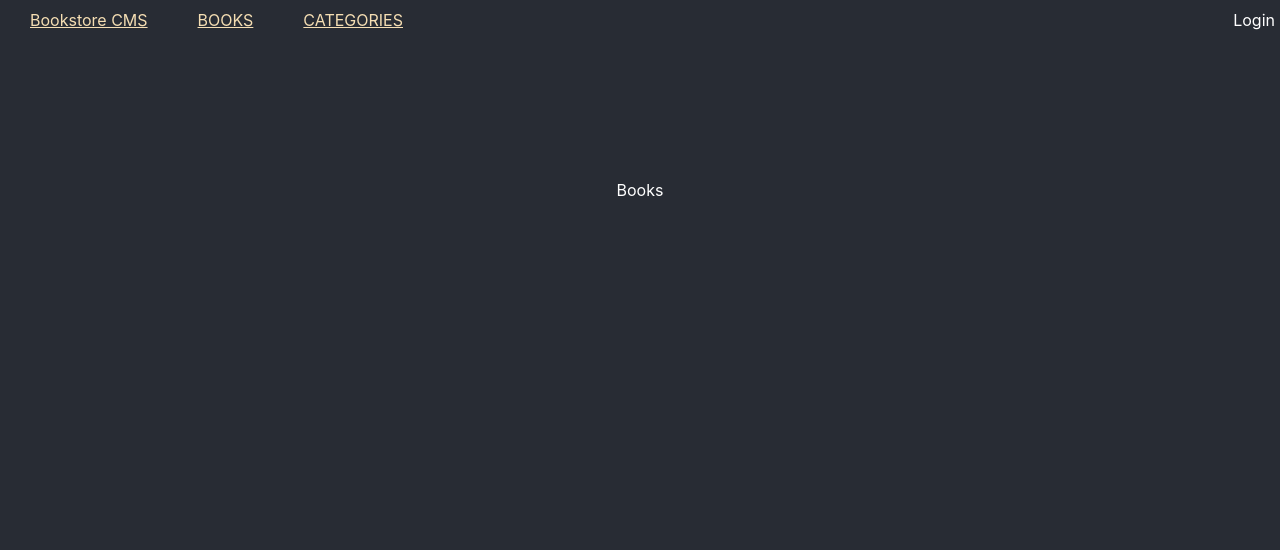
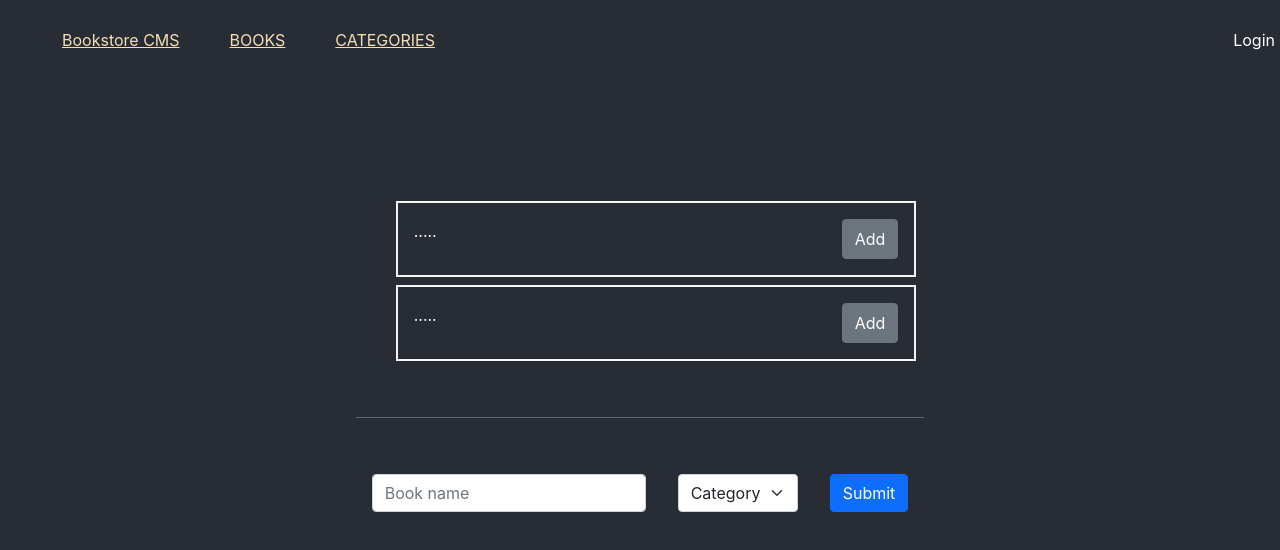
Before and after one commit to AkshithaReddy1899/Bookstore, a React (Create React App) app: page / in a window 1280 px wide. Shown: the top 550 px of the page. Built offline with nearby package versions, Linux system fonts and the light colour scheme.

Commit message:
Books list and form

```diff
--- a/public/index.html
+++ b/public/index.html
@@ -8,10 +8,12 @@
       name="description"
       content="Web site created using create-react-app"
     />
+    <link href="https://cdn.jsdelivr.net/npm/bootstrap@5.0.2/dist/css/bootstrap.min.css" rel="stylesheet" integrity="sha384-EVSTQN3/azprG1Anm3QDgpJLIm9Nao0Yz1ztcQTwFspd3yD65VohhpuuCOmLASjC" crossorigin="anonymous">
     <title>React App</title>
   </head>
   <body>
     <noscript>You need to enable JavaScript to run this app.</noscript>
     <div id="root"></div>
+    <script src="https://cdn.jsdelivr.net/npm/bootstrap@5.0.2/dist/js/bootstrap.bundle.min.js" integrity="sha384-MrcW6ZMFYlzcLA8Nl+NtUVF0sA7MsXsP1UyJoMp4YLEuNSfAP+JcXn/tWtIaxVXM" crossorigin="anonymous"></script>
   </body>
 </html>
--- a/src/components/Books.js
+++ b/src/components/Books.js
@@ -1,9 +1,37 @@
 import React from 'react';
 
-const Books = () => (
-  <div>
-    Books
-  </div>
-);
+const Books = () => {
+  console.log('HI');
+  return (
+    <div>
+      <ul>
+        <li className="book-list d-flex justify-content-between p-3 m-2">
+          <p>.....</p>
+          <button type="button" className="btn btn-secondary">Add</button>
+        </li>
+        <li className="book-list d-flex justify-content-between p-3 m-2">
+          <p>.....</p>
+          <button type="button" className="btn btn-secondary">Add</button>
+        </li>
+      </ul>
+      <br />
+      <hr />
+      <br />
+      <form className="d-flex">
+        <div className="m-3">
+          <input type="email" className="form-control" placeholder="Book name" />
+        </div>
+        <div className="m-3">
+          <select id="category" className="form-select">
+            <option selected disabled>Category</option>
+          </select>
+        </div>
+        <div className="m-3">
+          <button type="submit" className="btn btn-primary">Submit</button>
+        </div>
+      </form>
+    </div>
+  );
+};
 
 export default Books;
--- a/src/components/Nav.js
+++ b/src/components/Nav.js
@@ -21,7 +21,7 @@ const Nav = () => {
     },
   ];
   return (
-    <nav>
+    <nav className="pt-5">
       <ul className="navlist">
         {links.map((link) => (
           <li key={link.id}>
--- a/src/styles/App.css
+++ b/src/styles/App.css
@@ -2,6 +2,10 @@
   background-color: #282c34;
   color: white;
   min-height: 100vh;
+}
+
+li {
+  list-style: none;
 }
 
 nav {
@@ -31,3 +35,7 @@ nav {
   margin-top: 90px;
   padding-top: 50px;
 }
+
+.book-list {
+  border: 2px solid whitesmoke;
+}
```
